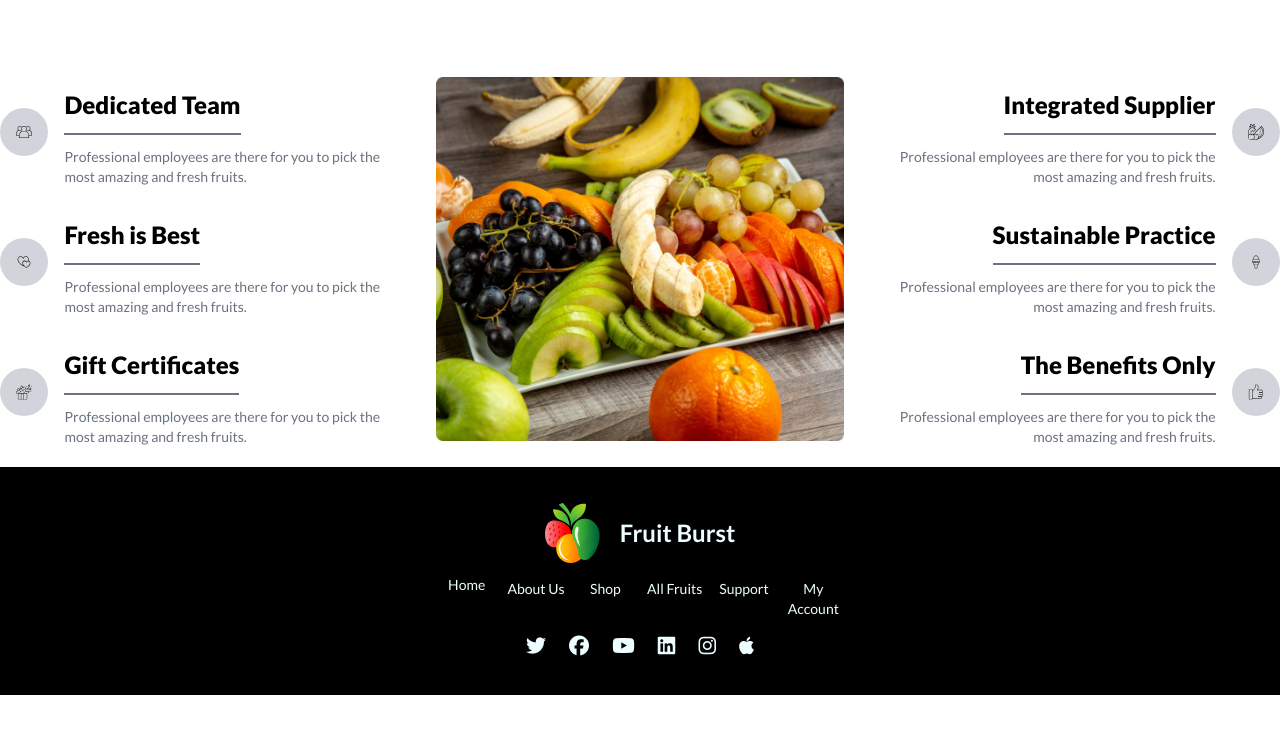
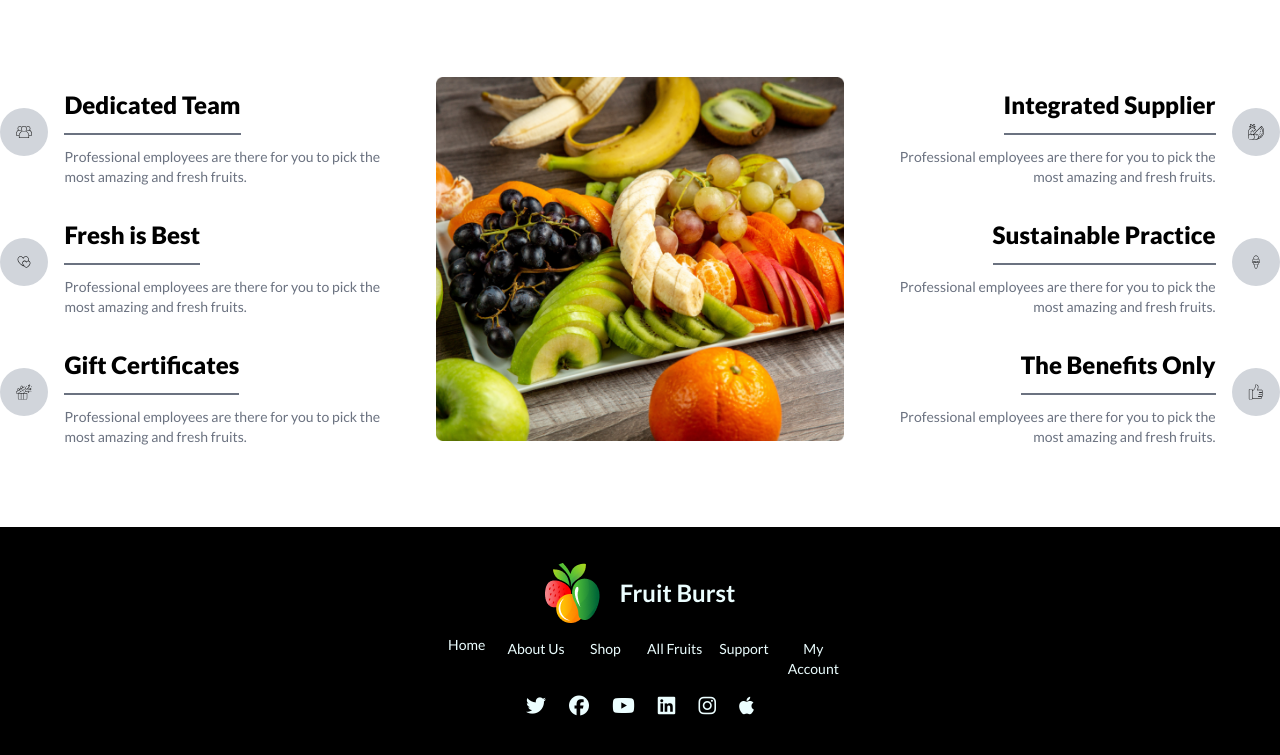
Before and after one commit to redwan9011/redwan-fruit-brust, a plain HTML site: page index.html in a window 1280 px wide. Shown: the part 2256-3011 px from the top of the page. Before the commit the page ends 2951 px from the top, so only its background shows below. Drawn offline with nearby package versions, Linux system fonts and the light colour scheme.

Commit message:
added the changes

```diff
--- a/index.html
+++ b/index.html
@@ -451,7 +451,7 @@
     </div>
   </main>
 <!-- FOOTER SECTION START  -->
-  <footer class="text-center bg-black text-cyan-50">
+  <footer class="text-center bg-black text-cyan-50 mt-20">
     <div class="footer-content py-9 space-y-3">
       <div class="footer-logo flex justify-center items-center gap-5">
         <img src="./images/logo.png" alt="">
```
